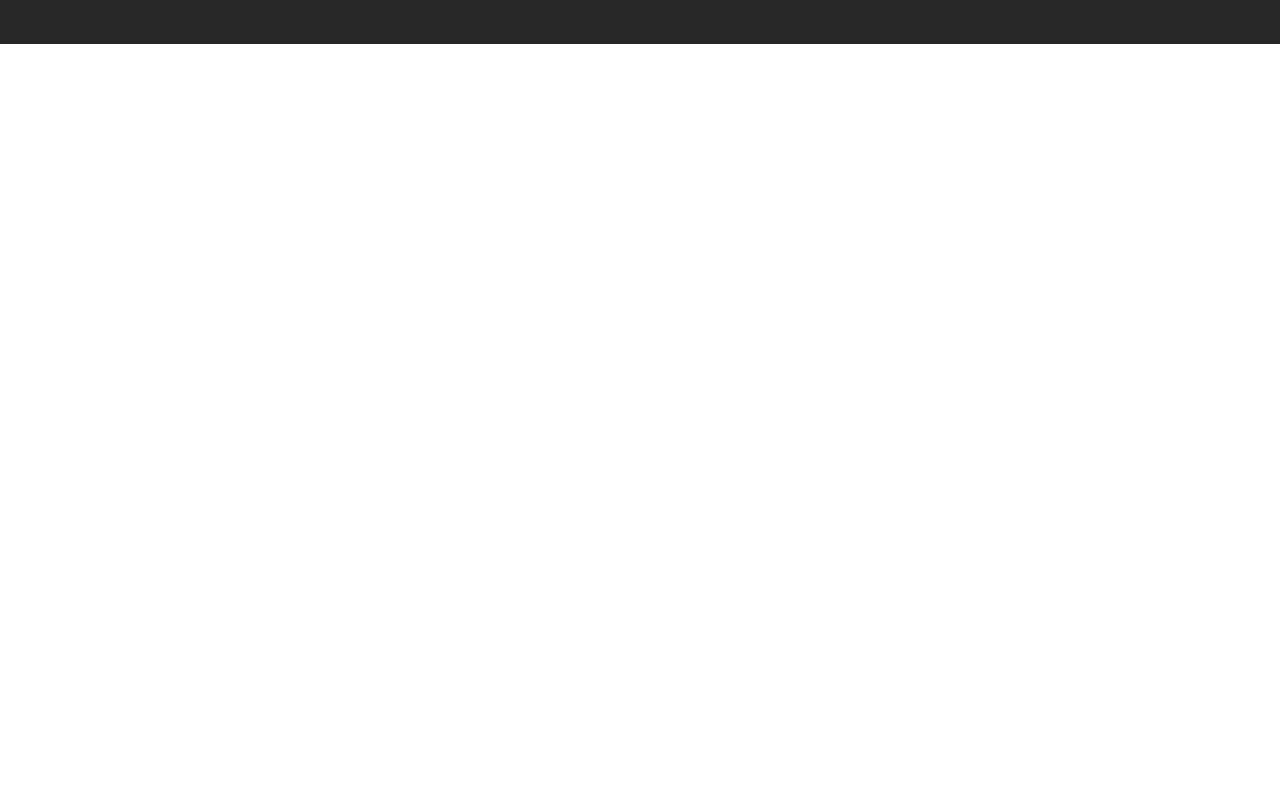
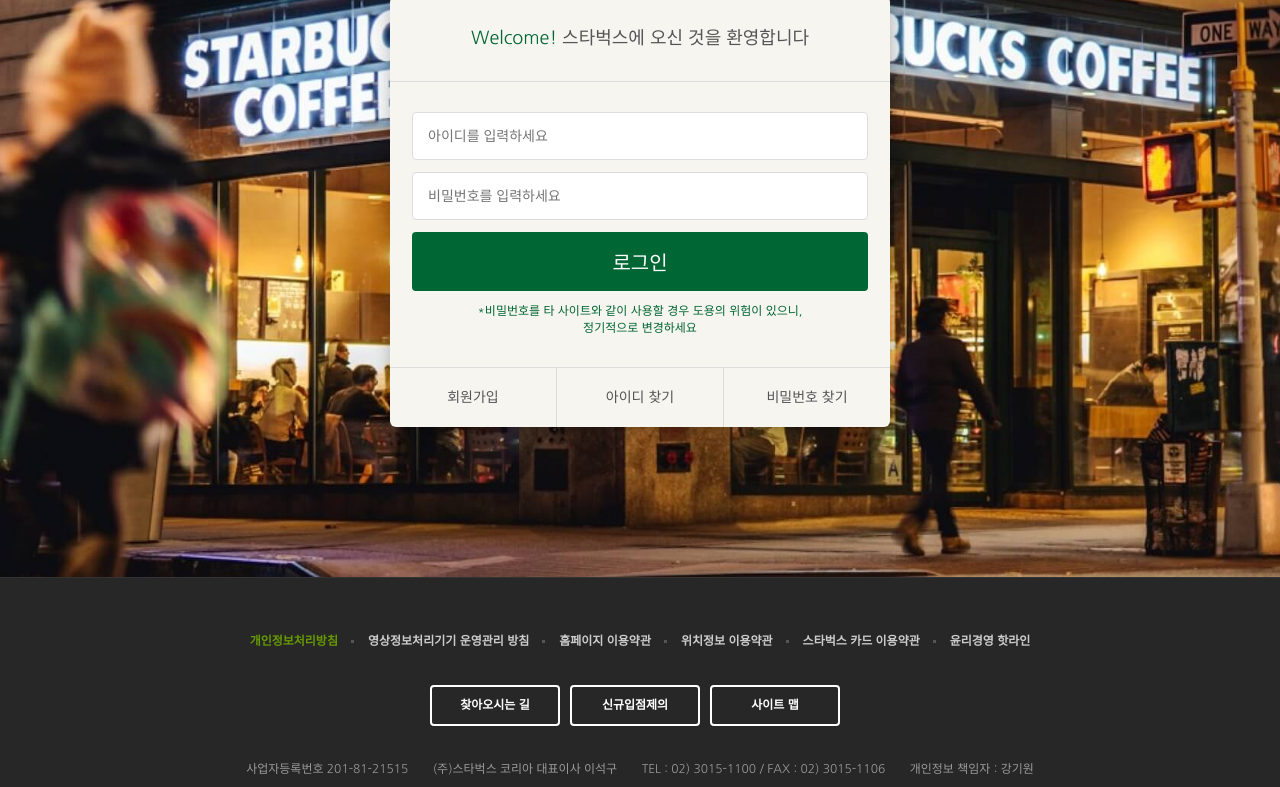
Before and after one commit to yeyeyop/starbucks, a plain HTML site: page signin/index.html in a window 1280 px wide. Shown: the part 290-1077 px from the top of the page. Before the commit the page ends 800 px from the top, so only its background shows below. Drawn offline with nearby package versions, Linux system fonts and the light colour scheme.

Commit message:
로그인 페이지 완성

```diff
--- /dev/null
+++ b/css/signin.css
@@ -0,0 +1,78 @@
+.signin {
+    margin-top: 120px;
+    padding: 100px 0 150px;
+    background-image: url("../images/signin_bg.jpg");
+    background-repeat: no-repeat;
+    background-position: center;
+    background-attachment: fixed;
+    background-size: cover;
+}
+.signin h1 {
+    color: #fff;
+    font-size: 30px;
+    font-weight: 700;
+    text-align: center;
+    margin-bottom: 24px;
+}
+.signin__card {
+    width: 500px;
+    margin: 0 auto;
+    border-radius: 6px;
+    background-color: #f6f5f0;
+    box-shadow: 2px 2px 20px rgba(0,0,0,.3);
+    color: #555;
+}
+.signin__card h2 {
+    padding: 30px;
+    font-size: 18px;
+    text-align: center;
+    border-bottom: 1px solid #ddd;
+}
+.signin__card h2 strong {
+    font-weight: 700px;
+    color: #006633;
+}
+.signin__card form {
+    padding: 30px 22px;
+}
+.signin__card form input {
+    width: 100%;
+    margin-bottom: 12px;
+    padding: 15px;
+    border: 1px solid #ddd;
+    border-radius: 4px;
+    outline: none;
+    box-sizing: border-box;
+    font-size: 14px;
+}
+.signin__card form [type="submit"] {
+    background-color: #006633;
+    border: none;
+    color: #fff;
+    font-size: 20px;
+    cursor: pointer;
+}
+.signin__card form p {
+    font-size: 12px;
+    color: #006633;
+    text-align: center;
+}
+.signin__card .actions {
+    display: flex;
+    border-top: 1px solid #ddd;
+}
+.signin__card .actions a {
+    flex-grow: 1;
+    flex-basis: 0;
+    text-align: center;
+    padding: 20px;
+    color: #555;
+    font-size: 14px;
+    border-right: 1px solid #ddd;
+}
+.signin__card .actions a:last-child {
+    border-right: none;
+}
+.signin__card .actions a:hover {
+    text-decoration: underline;
+}
--- a/signin/index.html
+++ b/signin/index.html
@@ -25,6 +25,7 @@
     <link href="https://fonts.googleapis.com/css2?family=Nanum+Gothic:wght@400;700&display=swap" rel="stylesheet">
     <link rel="stylesheet" href="https://fonts.googleapis.com/icon?family=Material+Icons">
     <link rel="stylesheet" href="../css/common.css">
+    <link rel="stylesheet" href="../css/signin.css">
 
     <script defer src="../js/common.js"></script>
 
@@ -364,9 +365,27 @@
 
     </header>
 
-    <div class="signin">
-
-    </div>
+    <section class="signin">
+      <h1>로그인</h1>
+       <div class="signin__card">
+         <h2>
+           <strong>Welcome!</strong> 스타벅스에 오신 것을 환영합니다
+         </h2>
+         <form>
+          <input type="text" placeholder="아이디를 입력하세요" />
+          <input type="password" placeholder="비밀번호를 입력하세요" />
+          <input type="submit" value="로그인" />
+          <p>
+            *비밀번호를 타 사이트와 같이 사용할 경우 도용의 위험이 있으니,<br> 정기적으로 변경하세요
+          </p>
+        </form>
+        <div class="actions">
+          <a href="javascript:void(0)">회원가입</a>
+          <a href="javascript:void(0)">아이디 찾기</a>
+          <a href="javascript:void(0)">비밀번호 찾기</a>
+        </div>
+       </div>
+    </section>
 
   <!--FOOTER-->
     <footer>
```
